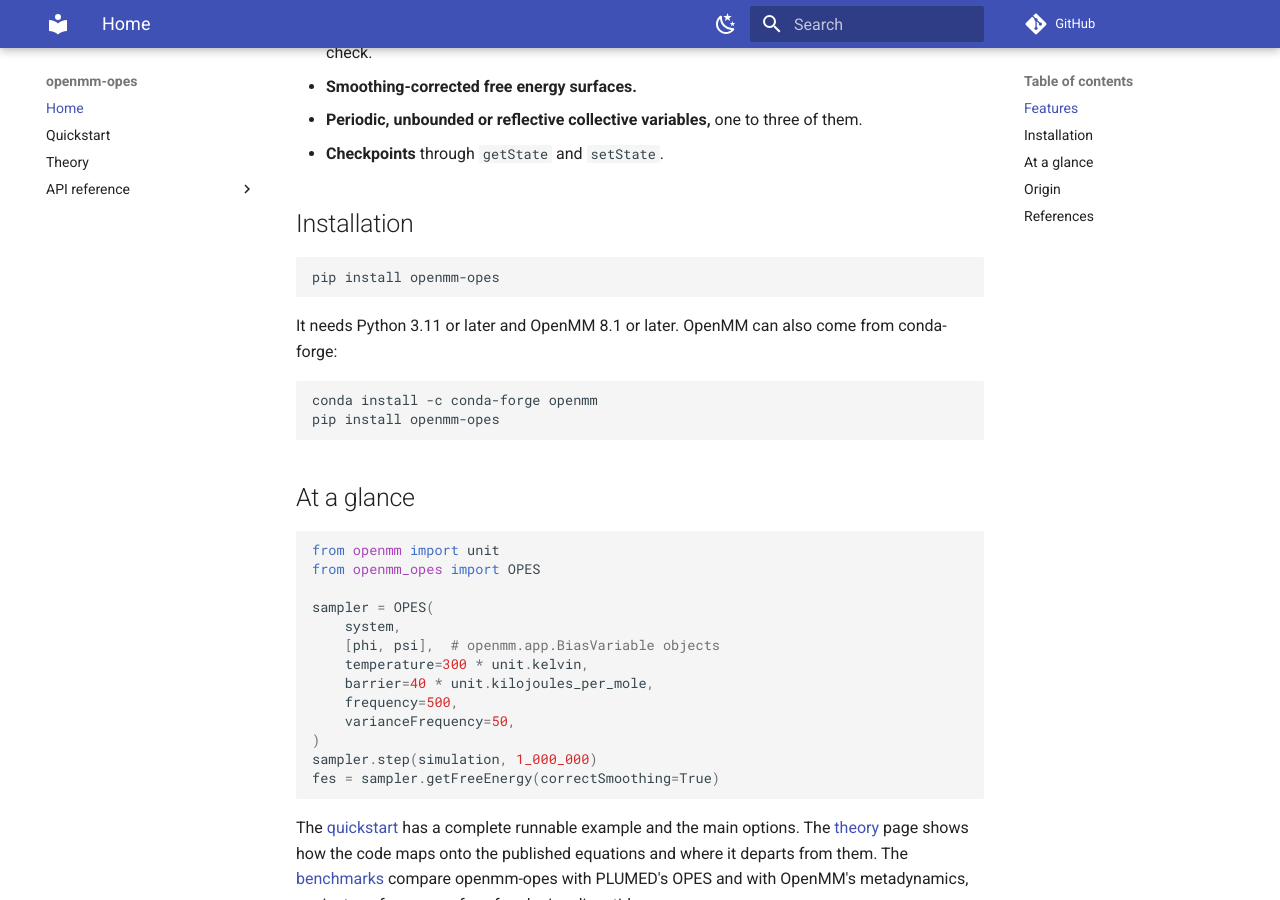
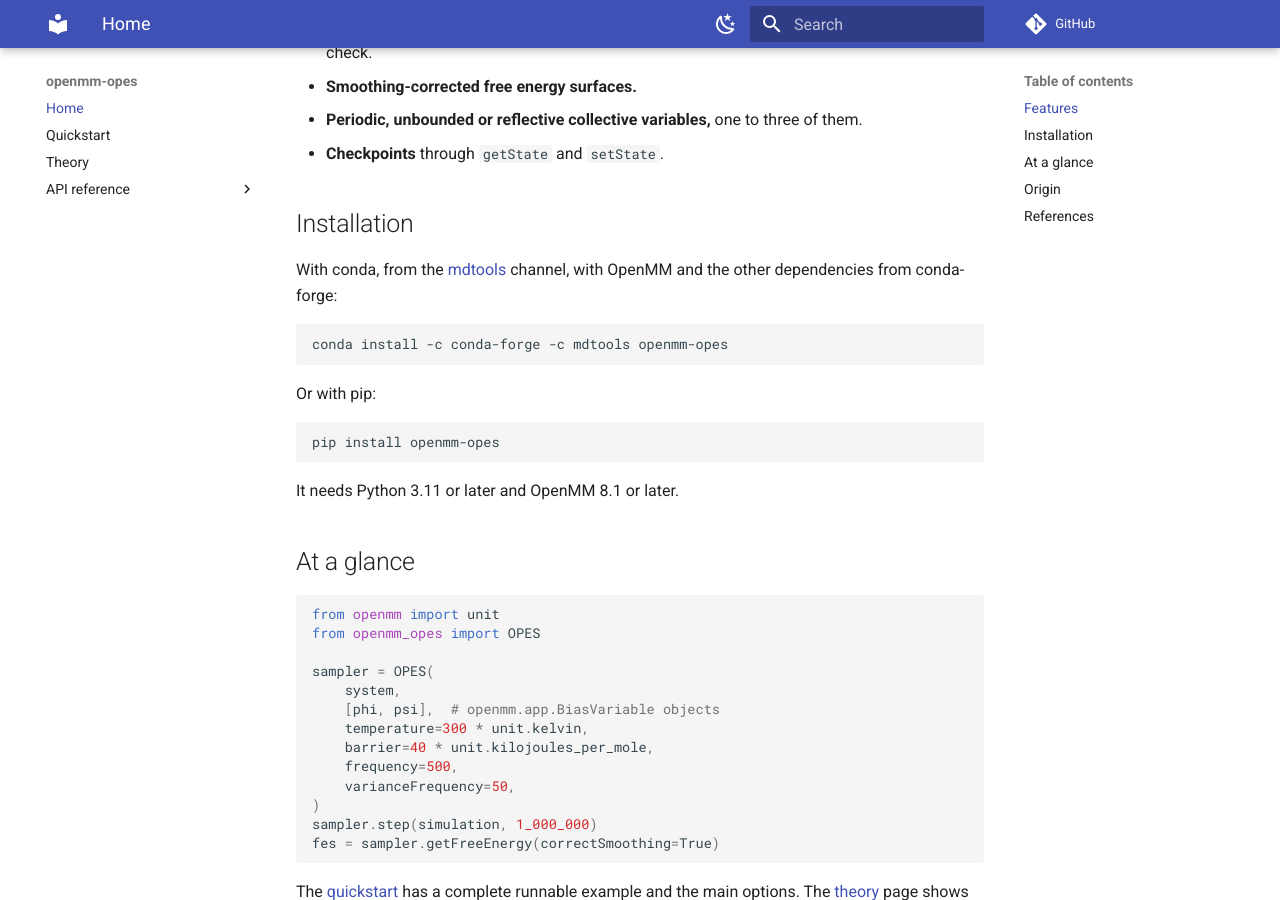
Before and after one commit to craabreu/openmm-opes, an MkDocs documentation site: the page built from docs/index.md, in a window 1280 px wide and 900 px high, scrolled down 637 px. Built offline with MkDocs 1.6.1 and Material for MkDocs 9.7.7, drawn with Linux system fonts in a browser that asks for light colours; comment, search, counter and statistics services are not loaded; the version menu is left out.

Commit message:
ci: publish the conda package on the mdtools channel (#28)
* ci: build the conda package and upload it to the mdtools channel

Co-Authored-By: Claude Opus 5.5 <noreply@anthropic.com>
Claude-Session: https://claude.ai/code/session_012Px2sYfcPG4WRLy6RJd3HP

* ci: dry-run the conda build on pull requests; add a release checklist

Co-Authored-By: Claude Opus 5.5 <noreply@anthropic.com>
Claude-Session: https://claude.ai/code/session_012Px2sYfcPG4WRLy6RJd3HP

* docs: install with conda from the mdtools channel

Co-Authored-By: Claude Opus 5.5 <noreply@anthropic.com>
Claude-Session: https://claude.ai/code/session_012Px2sYfcPG4WRLy6RJd3HP

---------

Co-authored-by: Claude Opus 5.5 <noreply@anthropic.com>

````diff
--- a/docs/index.md
+++ b/docs/index.md
@@ -29,17 +29,20 @@ PLUMED's `OPES_METAD` and `OPES_METAD_EXPLORE`.
 
 ## Installation
 
+With conda, from the [mdtools](https://anaconda.org/mdtools) channel, with
+OpenMM and the other dependencies from conda-forge:
+
+```bash
+conda install -c conda-forge -c mdtools openmm-opes
+```
+
+Or with pip:
+
 ```bash
 pip install openmm-opes
 ```
 
-It needs Python 3.11 or later and OpenMM 8.1 or later. OpenMM can also come
-from conda-forge:
-
-```bash
-conda install -c conda-forge openmm
-pip install openmm-opes
-```
+It needs Python 3.11 or later and OpenMM 8.1 or later.
 
 ## At a glance
 
````
Also changed, not shown: README.md (+10 -7 lines), devtools/README.md (added, +47 -0 lines), 2 other files.
